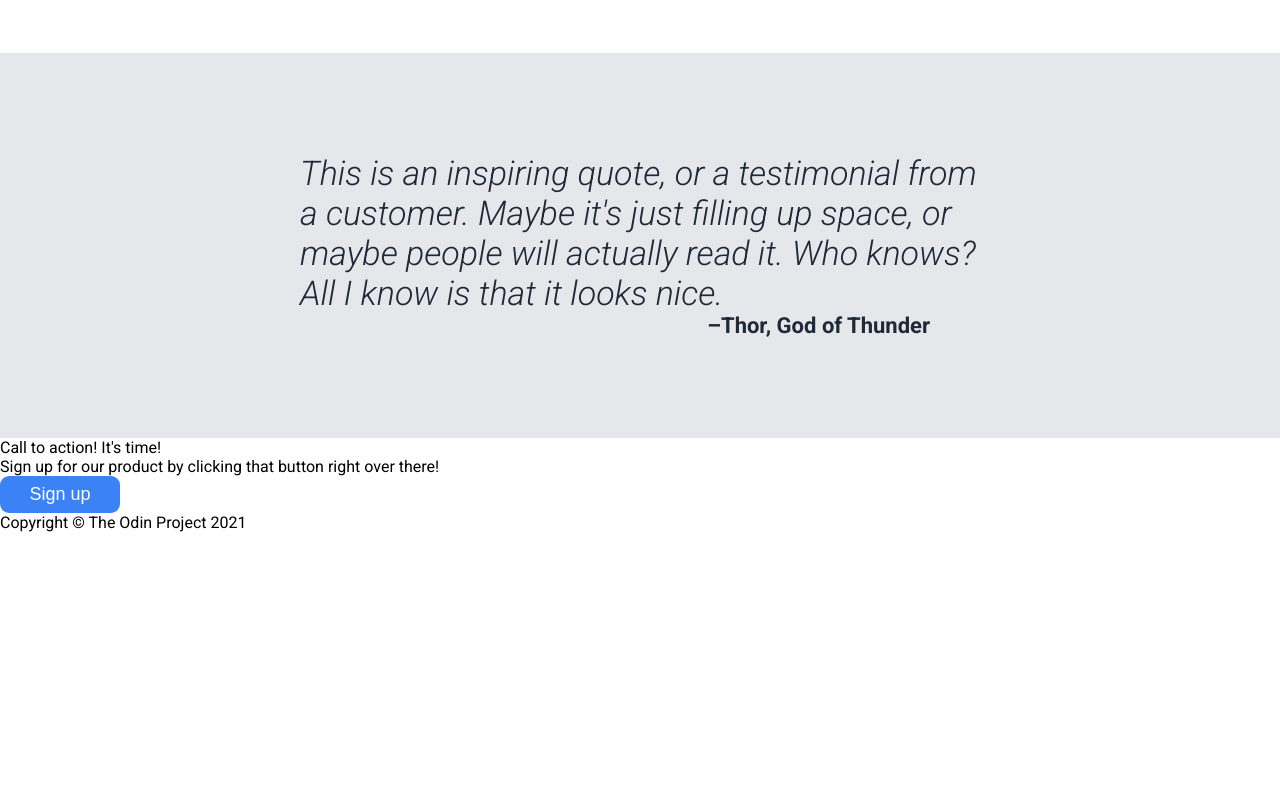
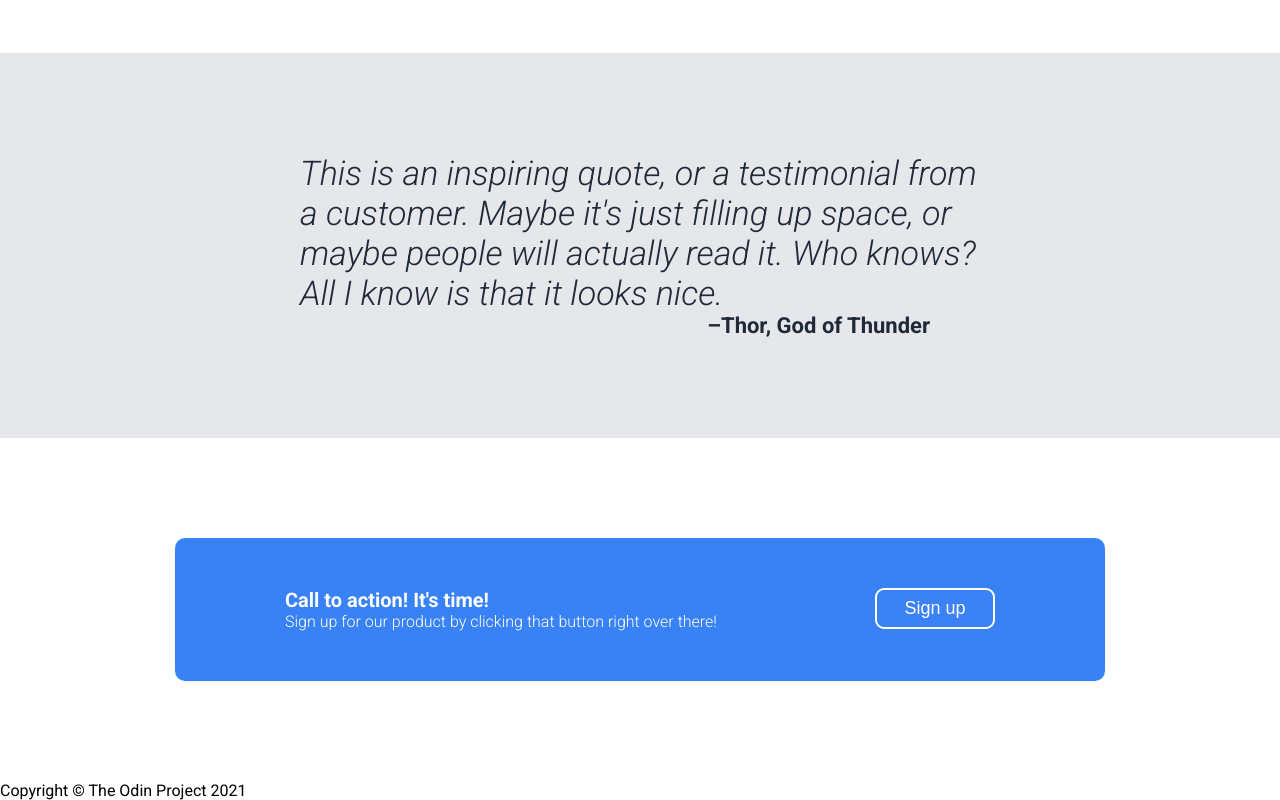
Before and after one commit to LourdenB15/top-landing-page, a plain HTML site: page index.html in a window 1280 px wide. Shown: the part 942-1742 px from the top of the page. Before the commit the page ends 1474 px from the top, so only its background shows below. Drawn offline with Linux system fonts and the light colour scheme.

Commit message:
Style third section

```diff
--- a/style.css
+++ b/style.css
@@ -154,3 +154,32 @@ li,
     font-weight: bold;
     margin-right: 50px;
 }
+
+/* -------Third Section------- */
+
+.thirdSec {
+    padding: 100px 175px;
+}
+
+.container {
+    display: flex;
+    background-color: #3882F6;
+    padding: 50px 110px;
+    border-radius: 10px;
+    justify-content: space-between;
+    color: white;
+}
+
+.container div div:nth-of-type(1) {
+    font-size: 20px;
+    font-weight: 600;
+}
+
+.container div div:nth-of-type(2) {
+    font-weight: 100;
+}
+
+.container button {
+    box-sizing: border-box;
+    border: 2px solid white;
+}
```
